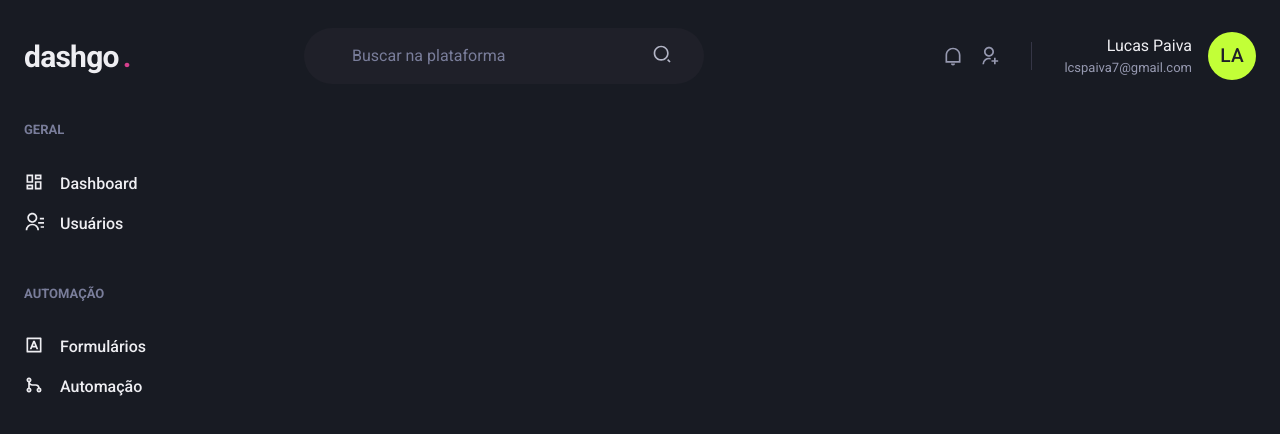
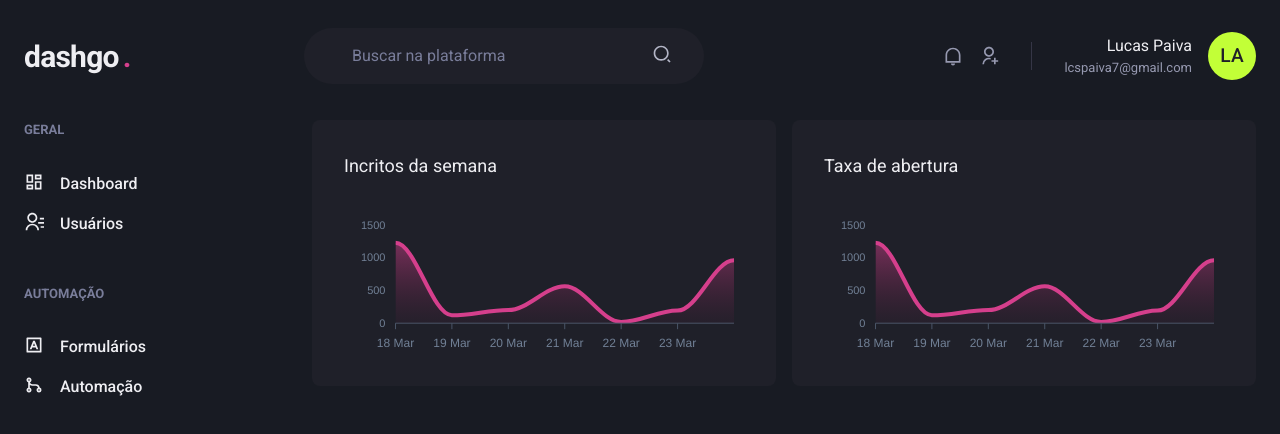
Before and after one commit to lcspaiva87/dashGo, a Next.js app: page /dashboard in a window 1280 px wide. Shown: the top 434 px of the page. Built offline with nearby package versions, Linux system fonts and the light colour scheme.

Commit message:
pagina de listar os Usuario

```diff
--- a/package.json
+++ b/package.json
@@ -13,9 +13,11 @@
     "@chakra-ui/react": "^1.8.5",
     "@emotion/react": "^11.8.1",
     "@emotion/styled": "^11.8.1",
+    "apexcharts": "^3.33.1",
     "framer-motion": "^6.2.7",
     "next": "12.1.0",
     "react": "17.0.2",
+    "react-apexcharts": "^1.3.9",
     "react-dom": "17.0.2",
     "react-icons": "^4.3.1"
   },
--- a/src/pages/dashboard.tsx
+++ b/src/pages/dashboard.tsx
@@ -1,14 +1,98 @@
-import { Flex } from "@chakra-ui/react";
-import { Header } from "../components/Header";
+import { Box, Flex, grid, SimpleGrid, Text, theme } from "@chakra-ui/react";
+import { Header } from "../components/Header/Header";
+import dynamic from 'next/dynamic'
 import { Sider } from "../components/Sidebar";
 
+
+
+const Chart = dynamic(() => import('react-apexcharts'), {
+    ssr: false
+})
+
+const options = {
+    colors: [theme.colors.pink[500]],
+    chart: {
+      toolbar: {
+        show: false
+      },
+      zoom: {
+        enabled: false
+      },
+      foreColor: theme.colors.gray[500]
+    },
+    grid: {
+      show: false
+    },
+    dataLabels: {
+      enabled: false
+    },
+    tooltip: {
+      enabled: false
+    },
+    xaxis: {
+      type: "datetime",
+      axisBorder: {
+        color: theme.colors.gray[600]
+      },
+      axisTicks: {
+        color: theme.colors.gray[600]
+      },
+      categories: [
+        "2021-03-18T00:00:00.000Z",
+        "2021-03-19T00:00:00.000Z",
+        "2021-03-20T00:00:00.000Z",
+        "2021-03-21T00:00:00.000Z",
+        "2021-03-22T00:00:00.000Z",
+        "2021-03-23T00:00:00.000Z",
+        "2021-03-24T00:00:00.000Z"
+      ]
+    },
+    fill: {
+      opacity: 0.3,
+      type: "gradient",
+      gradient: {
+        shade: "dark",
+        opacityFrom: 0.7,
+        opacityTo: 0.3
+      }
+    }
+  };
+
+
+const series = [
+    {
+        name: 'series1', data: [1230, 120, 200, 563, 20, 193, 960]
+    }
+]
 export default function Dashbord() {
+
+
     return (
         <Flex direction='column' h='100vh'>
             <Header />
 
             <Flex w="100%" my="6" maxWidth={1480} mx="auto" px="6">
                 <Sider />
+                <SimpleGrid flex='1' gap='4' minChildWidth='320px' alignItems='flex-start'>
+                    <Box
+                        p='8'
+                        bg='gray.800'
+                        borderRadius={8}
+                        pb='4'
+                    >
+                        <Text fontSize='lg' mb='4'>Incritos da semana</Text>
+                        <Chart options={options} series={series} type="area" height={160} />
+                    </Box>
+                    <Box
+                        p='8'
+                        bg='gray.800'
+                        borderRadius={8}
+                        pb='4'
+                    >
+                        <Text fontSize='lg' mb='4'>Taxa de abertura</Text>
+                        <Chart options={options} series={series} type="area" height={160} />
+                    </Box>
+                </SimpleGrid>
             </Flex>
         </Flex>
     )
```
Also changed, not shown: src/pages/users/index.tsx (added, +52 -0 lines), src/components/Header/Header.tsx (renamed from src/components/Header.tsx), 1 other file (tests, documents, lock files or other folders).
